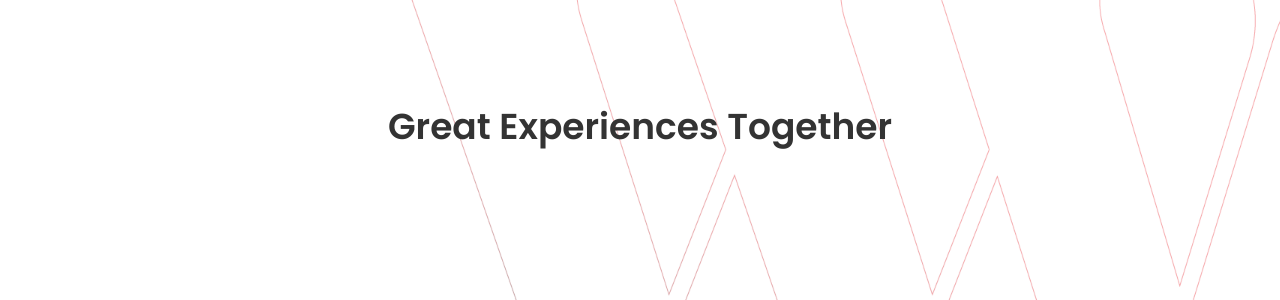
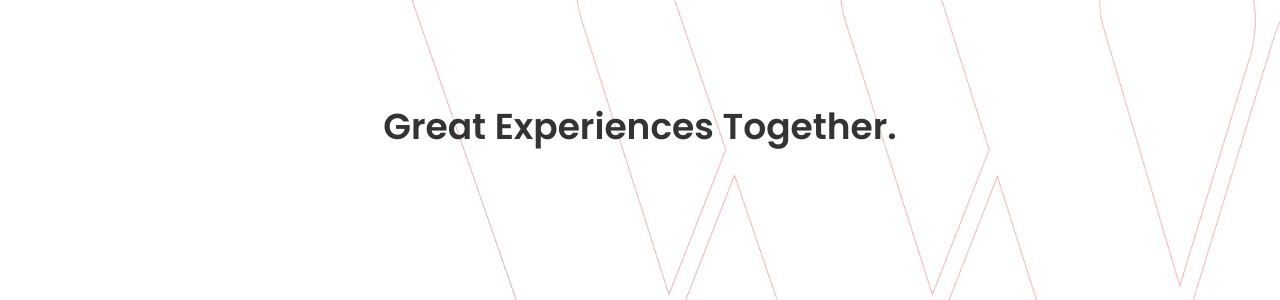
Before and after one commit to rwcstudio/wilcoxwilliams.github.io, a Jekyll site: the page built from index.md, in a window 1280 px wide and 900 px high. Shown: the part 328-628 px from the top of the window. Built offline with Jekyll 4.4.1, drawn with Linux system fonts in a browser that asks for light colours; some web fonts are replaced.

```diff
--- a/_includes/index.html
+++ b/_includes/index.html
@@ -3,7 +3,7 @@
 <div class="hero-caption">
 <!-- MODULE TITLE -->
 <div class="hero-text">
-<h1>Great Experiences Together</h1>
+<h1>Great Experiences Together.</h1>
 </div>
 <!-- /MODULE TITLE -->
 </div>
```
